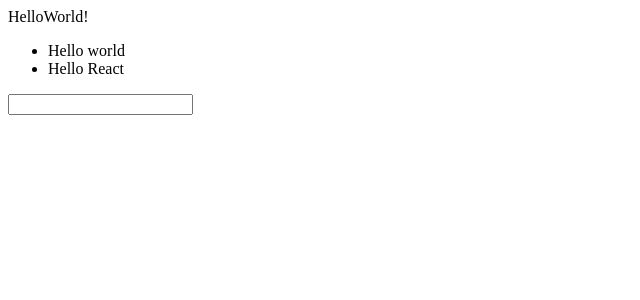
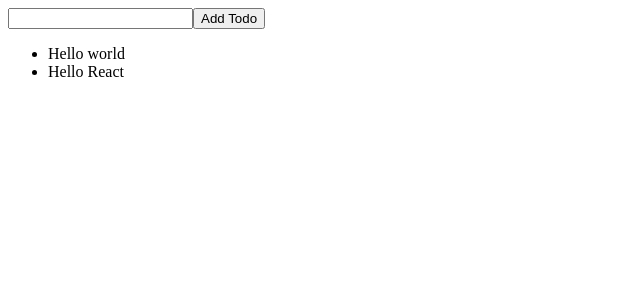
Before and after one commit to chiiia12/issue-link-copy, a React (Create React App) app: page / in a window 1280 px wide. Shown: the top 300 px of the page, without its empty margins (0-640 px from the left). Built offline with nearby package versions, Linux system fonts and the light colour scheme.

Commit message:
add adding todo item

```diff
--- a/src/components/App.js
+++ b/src/components/App.js
@@ -1,11 +1,11 @@
-import React from 'react';
-import VisibleTodoList from '../containers/VisibleTodoList';
+import React from 'react'
+import VisibleTodoList from '../containers/VisibleTodoList'
+import AddTodo from '../containers/AddTodo'
 
 const App = () => (
   <div>
-    HelloWorld!
+    <AddTodo/>
     <VisibleTodoList/>
-    <input type="text"/>
   </div>
 )
 export default App;
--- /dev/null
+++ b/src/containers/AddTodo.js
@@ -0,0 +1,20 @@
+import React from 'react'
+import { connect } from 'react-redux'
+import { addTodo } from '../actions'
+
+let AddTodo = ({ dispatch }) => {
+    let input
+    return (
+        <div>
+            <input ref={(node) => {
+                input = node
+            }} />
+            <button onClick={() => {
+                dispatch(addTodo(input.value))
+                input.value = ''
+            }}>Add Todo</button>
+        </div>
+    )
+}
+AddTodo = connect()(AddTodo)
+export default AddTodo
```
